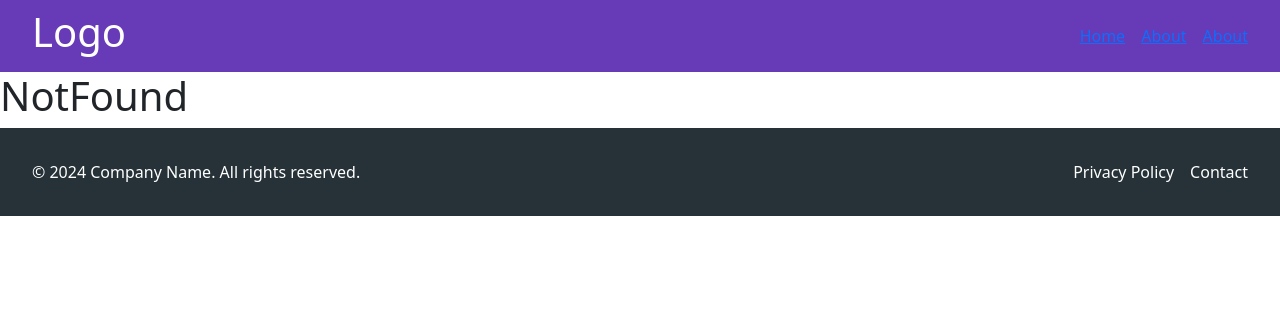
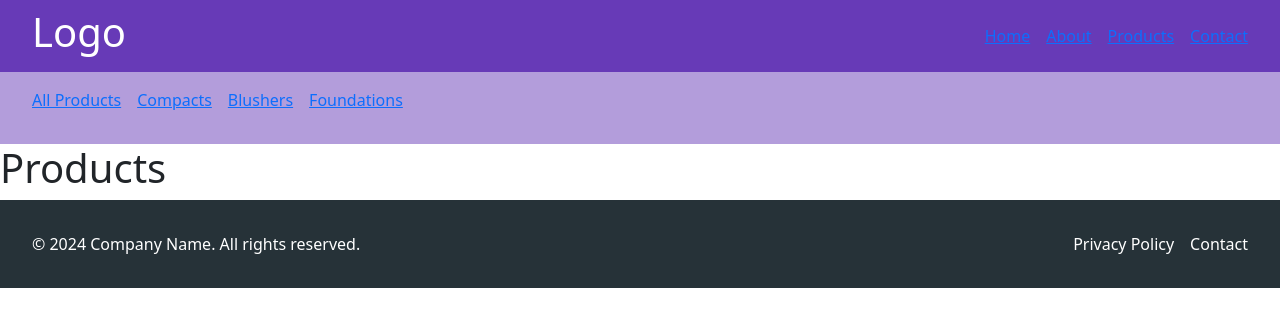
Before and after one commit to manikant-codes/react-course-files-final, a React (Create React App) app: page /products in a window 1280 px wide. Shown: the top 326 px of the page. Built offline with nearby package versions, Linux system fonts and the light colour scheme.

Commit message:
nested routing

```diff
--- a/src/App.js
+++ b/src/App.js
@@ -3,14 +3,14 @@ import Home from "./pages/Home";
 import "./styles/app.css";
 import About from "./pages/About";
 import NotFound from "./pages/NotFound";
-import {
-  BrowserRouter,
-  HashRouter,
-  MemoryRouter,
-  Route,
-  Routes,
-} from "react-router-dom";
+import { BrowserRouter, Route, Routes } from "react-router-dom";
 import Layout from "./layouts/Layout";
+import Products from "./pages/Products";
+import Foundations from "./pages/Foundations";
+import Blushers from "./pages/Blushers";
+import Compacts from "./pages/Compacts";
+import ProductsLayout from "./layouts/ProductsLayout";
+import Contact from "./pages/Contact";
 
 function App() {
   return (
@@ -19,6 +19,14 @@ function App() {
         <Route path="/" element={<Layout />}>
           <Route index element={<Home />} />
           <Route path="about" element={<About />} />
+          <Route path="contact" element={<Contact />} />
+          <Route path="/products" element={<ProductsLayout />}>
+            <Route index element={<Products />} />
+            <Route path="foundations" element={<Foundations />} />
+            <Route path="blushers" element={<Blushers />} />
+            <Route path="compacts" element={<Compacts />} />
+            <Route path="*" element={<NotFound />} />
+          </Route>
           <Route path="*" element={<NotFound />} />
         </Route>
       </Routes>
--- a/src/layouts/Navbar.jsx
+++ b/src/layouts/Navbar.jsx
@@ -21,8 +21,12 @@ function Navbar() {
             <Link to="/about">About</Link>
           </li>
           <li>
+            {/* <a href="/about">About</a> */}
+            <Link to="/products">Products</Link>
+          </li>
+          <li>
             {/* <a href="/contact">Contact</a> */}
-            <Link to="/contact">About</Link>
+            <Link to="/contact">Contact</Link>
           </li>
         </ul>
       </nav>
--- /dev/null
+++ b/src/layouts/ProductsLayout.jsx
@@ -0,0 +1,14 @@
+import React from "react";
+import ProductsNavbar from "./ProductsNavbar";
+import { Outlet } from "react-router";
+
+function ProductsLayout() {
+  return (
+    <>
+      <ProductsNavbar />
+      <Outlet />
+    </>
+  );
+}
+
+export default ProductsLayout;
--- /dev/null
+++ b/src/layouts/ProductsNavbar.jsx
@@ -0,0 +1,26 @@
+import React from "react";
+import { Link } from "react-router-dom";
+import styles from "../styles/layouts/productsNavbar.module.css";
+
+function ProductsNavbar() {
+  return (
+    <nav className={styles.container}>
+      <ul className={styles.links}>
+        <li>
+          <Link to="/products">All Products</Link>
+        </li>
+        <li>
+          <Link to="/products/compacts">Compacts</Link>
+        </li>
+        <li>
+          <Link to="/products/blushers">Blushers</Link>
+        </li>
+        <li>
+          <Link to="/products/foundations">Foundations</Link>
+        </li>
+      </ul>
+    </nav>
+  );
+}
+
+export default ProductsNavbar;
--- /dev/null
+++ b/src/pages/Blushers.jsx
@@ -0,0 +1,8 @@
+import React from "react";
+import ProductsNavbar from "../layouts/ProductsNavbar";
+
+function Blushers() {
+  return <div>Blushers</div>;
+}
+
+export default Blushers;
--- /dev/null
+++ b/src/pages/Compacts.jsx
@@ -0,0 +1,8 @@
+import React from "react";
+import ProductsNavbar from "../layouts/ProductsNavbar";
+
+function Compacts() {
+  return <div>Compacts</div>;
+}
+
+export default Compacts;
--- /dev/null
+++ b/src/pages/Contact.jsx
@@ -0,0 +1,7 @@
+import React from "react";
+
+function Contact() {
+  return <div>Contact</div>;
+}
+
+export default Contact;
--- /dev/null
+++ b/src/pages/Foundations.jsx
@@ -0,0 +1,8 @@
+import React from "react";
+import ProductsNavbar from "../layouts/ProductsNavbar";
+
+function Foundations() {
+  return <div>Foundations</div>;
+}
+
+export default Foundations;
--- /dev/null
+++ b/src/pages/Products.jsx
@@ -0,0 +1,12 @@
+import React from "react";
+import ProductsNavbar from "../layouts/ProductsNavbar";
+
+function Products() {
+  return (
+    <div>
+      <h1>Products</h1>
+    </div>
+  );
+}
+
+export default Products;
--- /dev/null
+++ b/src/styles/layouts/productsNavbar.module.css
@@ -0,0 +1,11 @@
+.container {
+  background-color: #b39ddb;
+  padding: 16px 32px;
+}
+
+.links {
+  list-style-type: none;
+  display: flex;
+  gap: 16px;
+  padding: 0px;
+}
```
